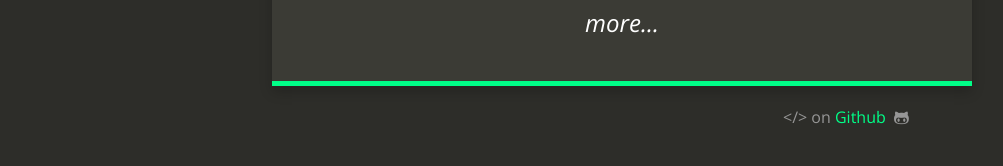
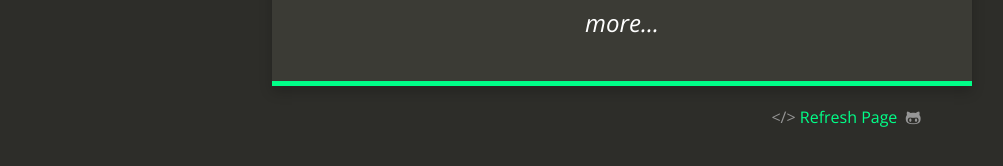
Before and after one commit to Rebelief/echelon.initiative, a Jekyll site: the page built from index.html, in a window 1280 px wide. Shown: the part 623-789 px from the top of the page, without its empty margins (18-1021 px from the left). Built offline with Jekyll 4.4.1, drawn with Linux system fonts in a browser that asks for light colours; nearby versions of some CDN libraries.

Commit message:
Update _config.yml

```diff
--- a/_config.yml
+++ b/_config.yml
@@ -17,7 +17,7 @@ github_username:
 
 # Footer
 footer_left: ""
-footer_right: "&lt;/&gt; on <a href=\"https://rebelief.github.io\">Github</a> &nbsp;<i class=\"fa fa-github-alt\"></i>"
+footer_right: "&lt;/&gt;  <a href=\"https://rebelief.github.io\">Refresh Page</a> &nbsp;<i class=\"fa fa-github-alt\"></i>"
 
 # Build settings
 markdown: kramdown
```
